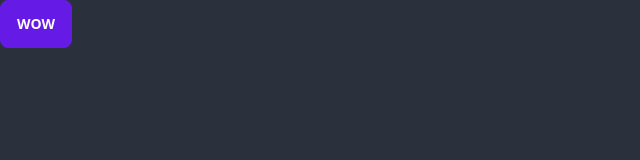
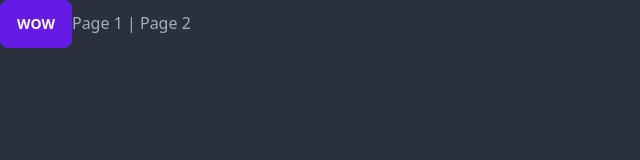
Before and after one commit to njs-guy/njshockey-resume, a React (Vite) app: page / in a window 1280 px wide. Shown: the top 160 px of the page, without its empty margins (0-640 px from the left). Built offline with nearby package versions, Linux system fonts and the light colour scheme.

Commit message:
Basic multi page routing

```diff
--- a/package.json
+++ b/package.json
@@ -10,7 +10,8 @@
   },
   "dependencies": {
     "react": "^18.2.0",
-    "react-dom": "^18.2.0"
+    "react-dom": "^18.2.0",
+    "react-router-dom": "^6.3.0"
   },
   "devDependencies": {
     "@tailwindcss/typography": "^0.5.7",
--- a/src/App.tsx
+++ b/src/App.tsx
@@ -1,11 +1,12 @@
-import { useState } from 'react'
+import { useState } from 'react';
+import { Link } from 'react-router-dom';
 
 function App() {
-  const [count, setCount] = useState(0)
-
   return (
     <div className="App">
       <button className="btn btn-primary">Wow</button>
+      <Link to="/Page1">Page 1</Link> |{" "}
+      <Link to="/Page2">Page 2</Link>
     </div>
   )
 }
--- a/src/main.tsx
+++ b/src/main.tsx
@@ -1,10 +1,20 @@
 import React from 'react'
+import { render } from 'react-dom';
 import ReactDOM from 'react-dom/client'
+import { BrowserRouter, Routes, Route } from 'react-router-dom';
 import App from './App'
+import Page1 from "./routes/Page1";
+import Page2 from "./routes/Page2";
 import './index.css'
 
-ReactDOM.createRoot(document.getElementById('root') as HTMLElement).render(
-  <React.StrictMode>
-    <App />
-  </React.StrictMode>
-)
+const rootElement = document.getElementById("root");
+render(
+  <BrowserRouter>
+    <Routes>
+      <Route path="/" element={<App />} />
+      <Route path="Page1" element={<Page1 />} />
+      <Route path="Page2" element={<Page2 />} />
+    </Routes>
+  </BrowserRouter>,
+  rootElement
+);
--- /dev/null
+++ b/src/routes/Page1.tsx
@@ -0,0 +1,7 @@
+const Page1 = () => {
+    return (
+        <h1>Page 1</h1>
+    )
+}
+
+export default Page1;
--- /dev/null
+++ b/src/routes/Page2.tsx
@@ -0,0 +1,7 @@
+const Page2 = () => {
+    return (
+        <h1>Page 2</h1>
+    )
+}
+
+export default Page2;
```
Also changed, not shown: 1 other file (tests, documents, lock files or other folders).
